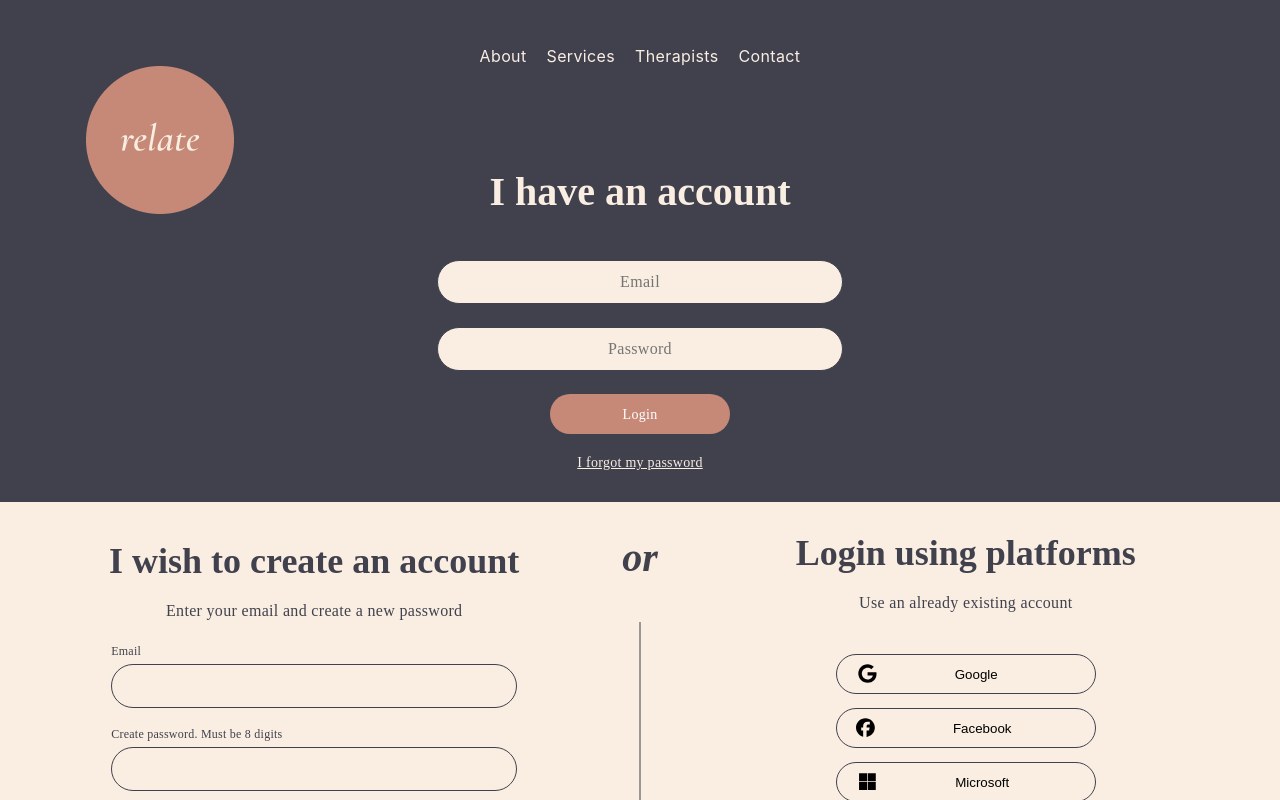
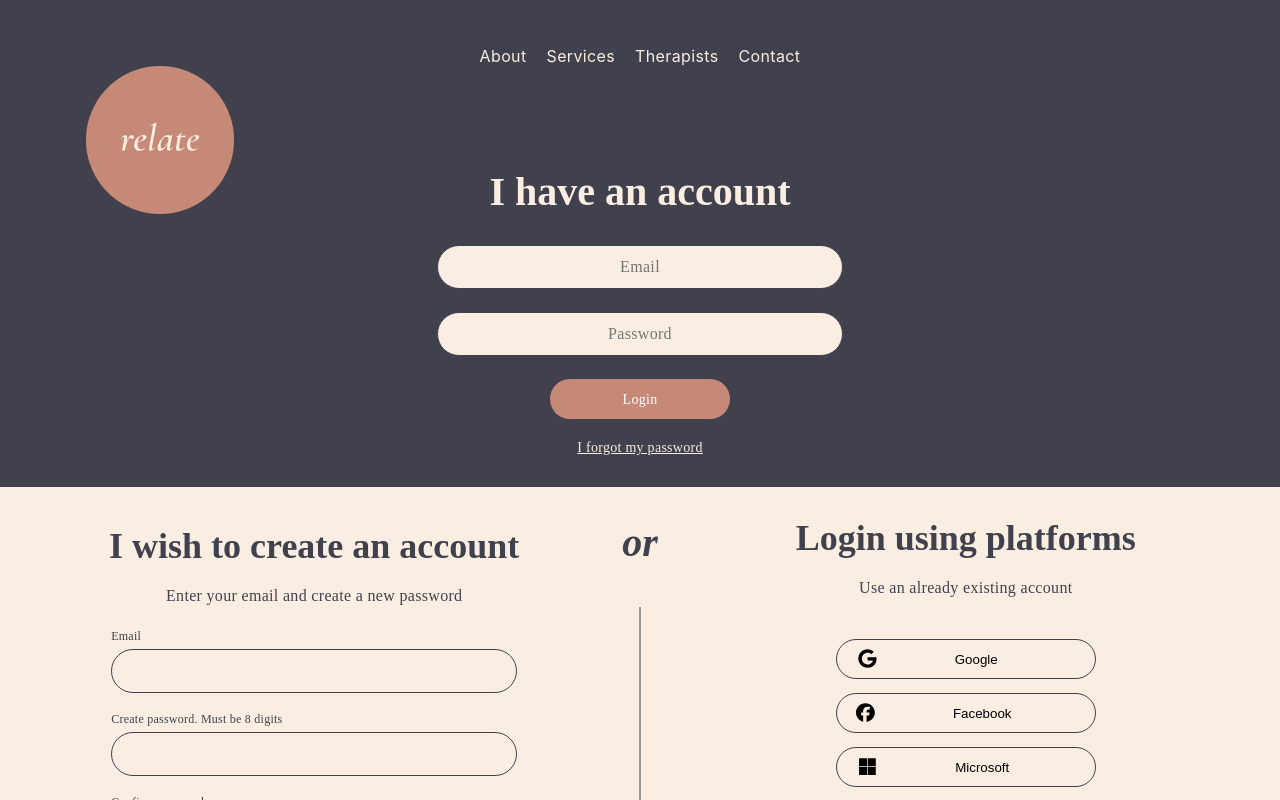
Before and after one commit to RelatemvpV2/Relate_V2, a React (Create React App) app: page / in a window 1280 px wide. Shown: the top 800 px of the page. Built offline with nearby package versions, Linux system fonts and the light colour scheme; no server answers.

Commit message:
small spacing bug fix.

```diff
--- a/src/components/text/text.css
+++ b/src/components/text/text.css
@@ -1,6 +1,6 @@
 .heading-container {
     width: 760px;
- /*    height: 42px; */
+    height: 42px;
     flex-shrink: 0;
     margin-bottom: 30px;
   }
```
